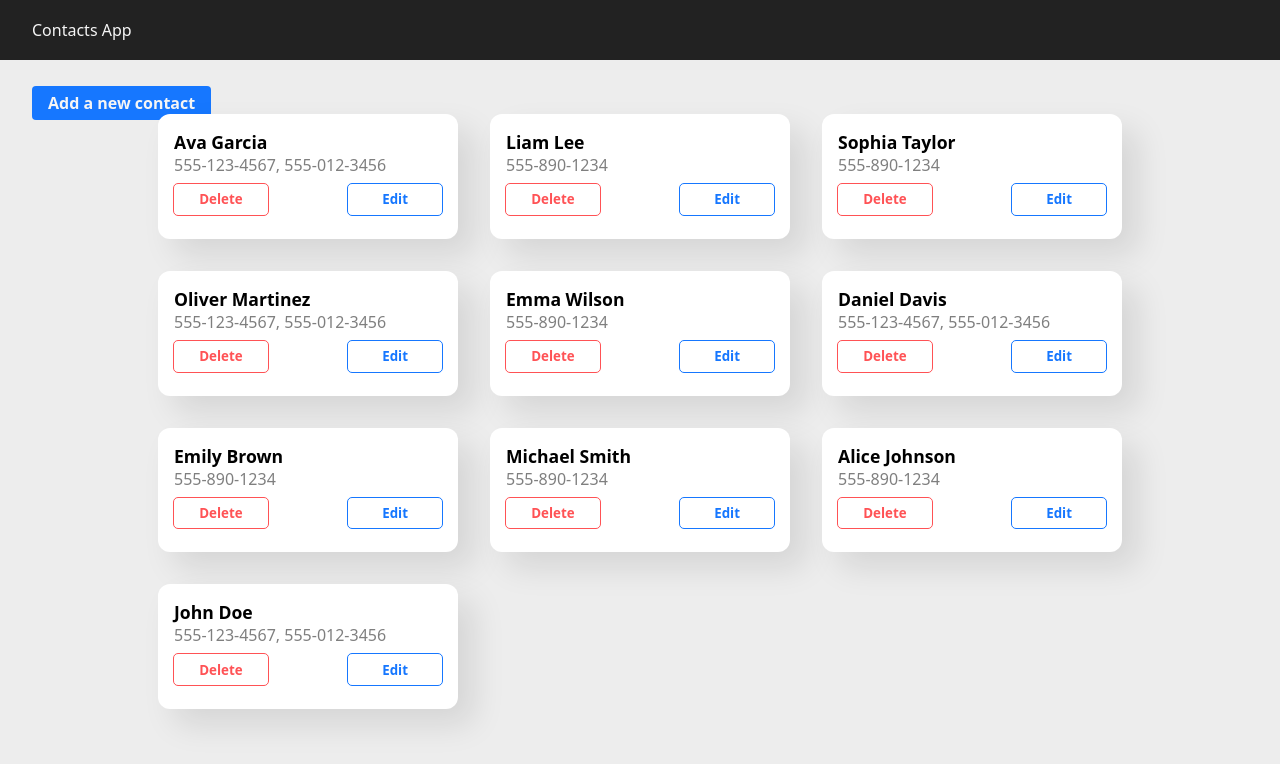
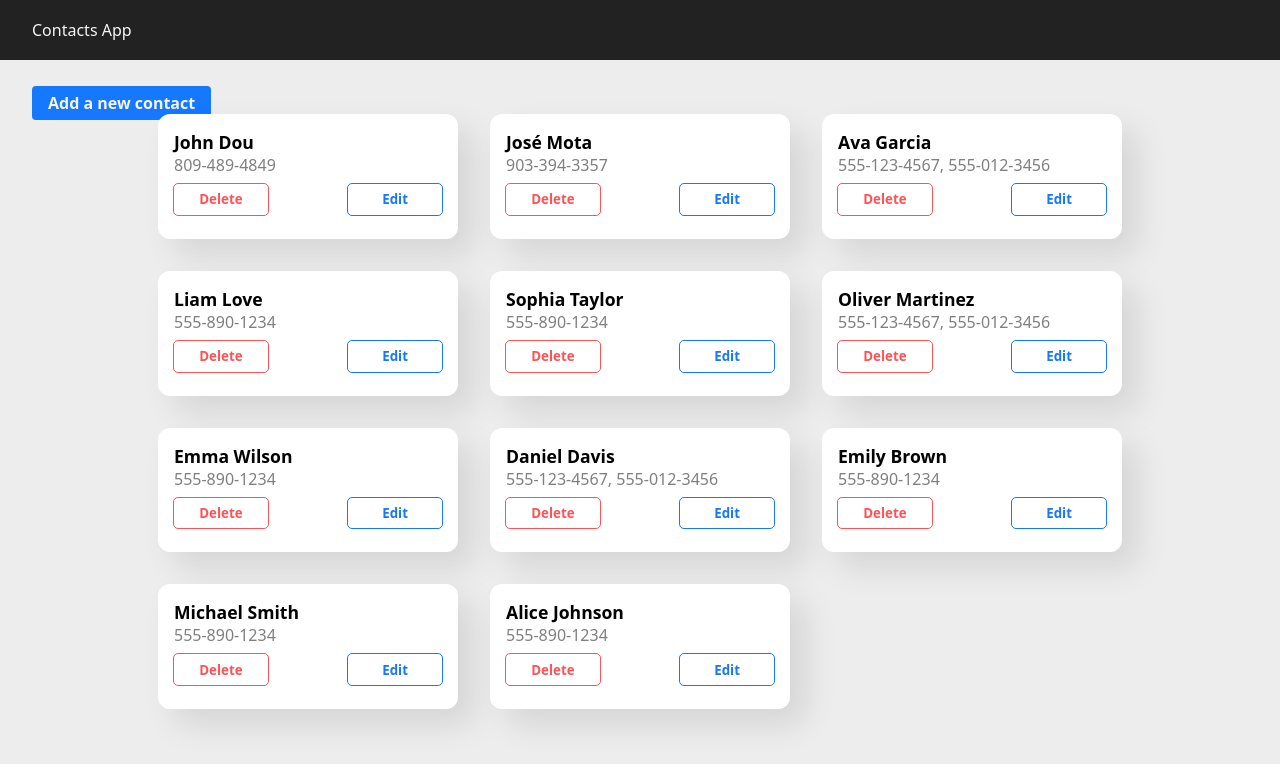
Before and after one commit to JoseAMota11/angular-contacts-app, an Angular app: page / in a window 1280 px wide. Shown: the top 764 px of the page. Built offline with nearby package versions, Linux system fonts and the light colour scheme; data requests are answered from the project's data file.

Commit message:
Implementing update contact

```diff
--- a/db.json
+++ b/db.json
@@ -1,11 +1,5 @@
 {
   "contacts": [
-    {
-      "id": 1,
-      "firstName": "John",
-      "lastName": "Doe",
-      "phoneNumbers": "555-123-4567, 555-012-3456"
-    },
     {
       "id": 2,
       "firstName": "Alice",
@@ -49,16 +43,28 @@
       "phoneNumbers": "555-890-1234"
     },
     {
-      "id": 9,
       "firstName": "Liam",
-      "lastName": "Lee",
-      "phoneNumbers": "555-890-1234"
+      "lastName": "Love",
+      "phoneNumbers": "555-890-1234",
+      "id": 9
     },
     {
       "id": 10,
       "firstName": "Ava",
       "lastName": "Garcia",
       "phoneNumbers": "555-123-4567, 555-012-3456"
+    },
+    {
+      "firstName": "José",
+      "lastName": "Mota",
+      "phoneNumbers": "903-394-3357",
+      "id": 11
+    },
+    {
+      "firstName": "John",
+      "lastName": "Dou",
+      "phoneNumbers": "809-489-4849",
+      "id": 12
     }
   ]
 }
--- a/src/app/app.routes.ts
+++ b/src/app/app.routes.ts
@@ -13,4 +13,9 @@ export const routes: Routes = [
     component: FormComponent,
     title: 'Create a new contact',
   },
+  {
+    path: 'update-contact/:id',
+    component: FormComponent,
+    title: 'Updating contact',
+  },
 ];
--- a/src/app/components/contacts/contacts.component.ts
+++ b/src/app/components/contacts/contacts.component.ts
@@ -2,6 +2,7 @@ import { Component, Input, OnInit, inject } from '@angular/core';
 import { CommonModule } from '@angular/common';
 import { Contact } from 'src/app/interfaces/contacts';
 import { ContactsService } from 'src/app/services/contacts.service';
+import { Router } from '@angular/router';
 
 @Component({
   selector: 'app-contacts',
@@ -15,7 +16,9 @@ import { ContactsService } from 'src/app/services/contacts.service';
         <button type="button" class="card--buttons__delete" (click)="delete()">
           Delete
         </button>
-        <button type="button" class="card--buttons__edit">Edit</button>
+        <button type="button" class="card--buttons__edit" (click)="update()">
+          Edit
+        </button>
       </div>
     </section>
   `,
@@ -25,7 +28,7 @@ export class ContactsComponent {
   @Input() contact!: Contact;
   contactsService: ContactsService = inject(ContactsService);
 
-  constructor() {}
+  constructor(private router: Router) {}
 
   delete() {
     this.contactsService.deleteContact(this.contact.id).then((response) => {
@@ -43,4 +46,8 @@ export class ContactsComponent {
       }
     });
   }
+
+  update() {
+    this.router.navigate(['update-contact', this.contact.id]);
+  }
 }
--- a/src/app/components/form/form.component.scss
+++ b/src/app/components/form/form.component.scss
@@ -44,10 +44,7 @@ $primary: #1677ff;
       height: 40px;
       font-weight: bold;
       font-size: 1.1rem;
-
-      &:hover {
-        filter: brightness(0.95);
-      }
+      text-transform: uppercase;
     }
   }
 }
--- a/src/app/components/form/form.component.ts
+++ b/src/app/components/form/form.component.ts
@@ -1,4 +1,4 @@
-import { Component, inject } from '@angular/core';
+import { Component, OnInit, inject } from '@angular/core';
 import { CommonModule } from '@angular/common';
 import {
   ReactiveFormsModule,
@@ -7,8 +7,7 @@ import {
   Validators,
 } from '@angular/forms';
 import { ContactsService } from 'src/app/services/contacts.service';
-import { Contact } from 'src/app/interfaces/contacts';
-import { Router } from '@angular/router';
+import { ActivatedRoute, Router } from '@angular/router';
 
 @Component({
   selector: 'app-form',
@@ -43,13 +42,13 @@ import { Router } from '@angular/router';
             placeholder="Ex: 000-000-0000, 000-000-0000"
           ></textarea>
         </label>
-        <button type="submit">Add</button>
+        <button type="submit">{{ buttonText }}</button>
       </form>
     </section>
   `,
   styleUrls: ['./form.component.scss'],
 })
-export class FormComponent {
+export class FormComponent implements OnInit {
   form = new FormGroup({
     firstName: new FormControl('', [
       Validators.minLength(2),
@@ -62,10 +61,39 @@ export class FormComponent {
     phoneNumbers: new FormControl('', Validators.required),
   });
   contactsService: ContactsService = inject(ContactsService);
+  currentRoute: ActivatedRoute = inject(ActivatedRoute);
+  buttonText: string = 'Add';
 
   constructor(private router: Router) {}
 
+  ngOnInit(): void {
+    if (this.currentRoute.snapshot.params['id']) {
+      this.buttonText = 'Update';
+      this.contactsService
+        .getContactById(Number(this.currentRoute.snapshot.params['id']))
+        .then((response) => {
+          this.form.get('firstName')?.setValue(response?.firstName!);
+          this.form.get('lastName')?.setValue(response?.lastName!);
+          this.form.get('phoneNumbers')?.setValue(response?.phoneNumbers!);
+        });
+    }
+  }
+
   onSubmit() {
+    if (this.currentRoute.snapshot.params['id']) {
+      this.contactsService
+        .updateContact(
+          Number(this.currentRoute.snapshot.params['id']),
+          this.form.value
+        )
+        .then((response) => {
+          if (response.ok) {
+            this.router.navigate(['/']);
+          } else {
+            console.error('Server responded with an error');
+          }
+        });
+    } else {
       this.contactsService.setContact(this.form.value).then((response) => {
         if (response.ok) {
           this.router.navigate(['/']);
@@ -75,3 +103,4 @@ export class FormComponent {
       });
     }
   }
+}
--- a/src/app/services/contacts.service.ts
+++ b/src/app/services/contacts.service.ts
@@ -14,7 +14,7 @@ export class ContactsService {
     return await data.json();
   }
 
-  async getContactById(id: number): Promise<Contact[] | undefined> {
+  async getContactById(id: number): Promise<Contact | undefined> {
     const data = await fetch(`${this.URL}/${id}`);
     return await data.json();
   }
@@ -37,4 +37,15 @@ export class ContactsService {
       },
     });
   }
+
+  async updateContact(id: number, contact: unknown) {
+    return await fetch(`${this.URL}/${id}`, {
+      method: 'PUT',
+      headers: {
+        'Cache-Control': 'no-cache',
+        'Content-Type': 'application/json',
+      },
+      body: JSON.stringify(contact),
+    });
+  }
 }
```
Lines whose indentation alone changed are shown as unchanged.
